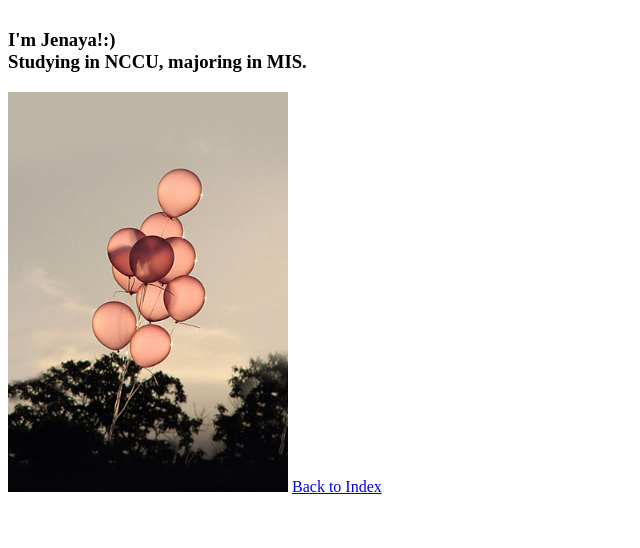
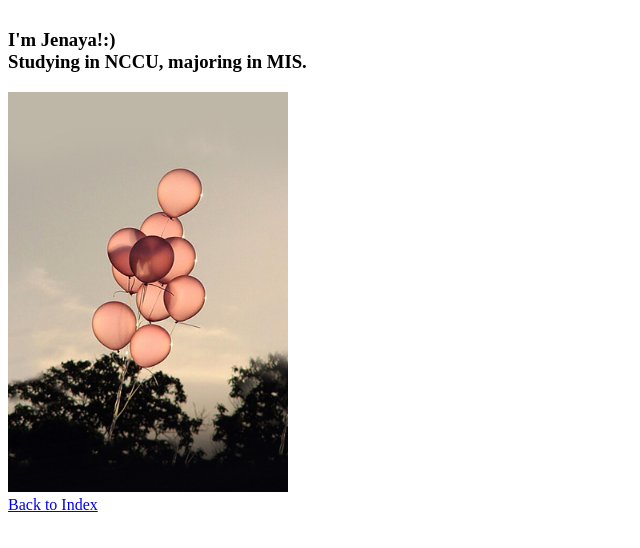
Before and after one commit to JenayaLin/templatemo_526_vanilla, a plain HTML site: page hello.html in a window 1280 px wide. Shown: the part 98-646 px from the top of the page, without its empty margins (0-640 px from the left). Drawn offline with Linux system fonts and the light colour scheme.

Commit message:
ninth commit

```diff
--- a/hello.html
+++ b/hello.html
@@ -2,11 +2,12 @@
 <html>
 <head>
 	<title>109306006 林慧娟</title>
+	<link rel="stylesheet" type="text/css" herf="12.css">
 </head>
 <body>
     <p><h1>Hello world!<br>Hello HTML5!<h1></p>
     <p><h3>I'm Jenaya!:)<br>Studying in NCCU, majoring in MIS.</h3></p>
-    <img src="balloon.jpg" alt="ballon" width="280"height="400">
+    <img src="balloon.jpg" alt="ballon" width="280"height="400"><br>
     <a href ="https://jenayalin.github.io/templatemo_526_vanilla/">Back to Index</a>
 </body>
 </html>
```
